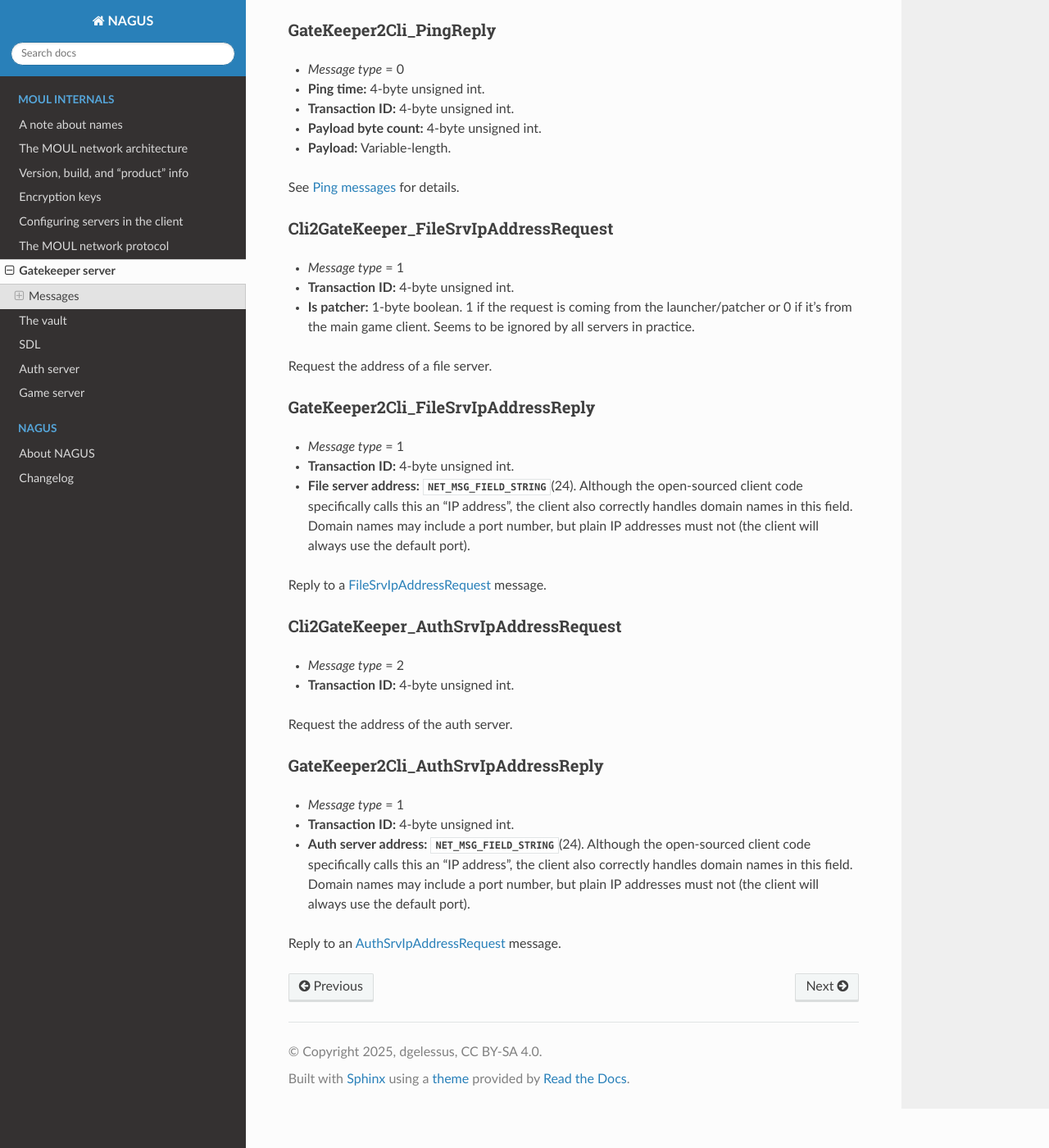
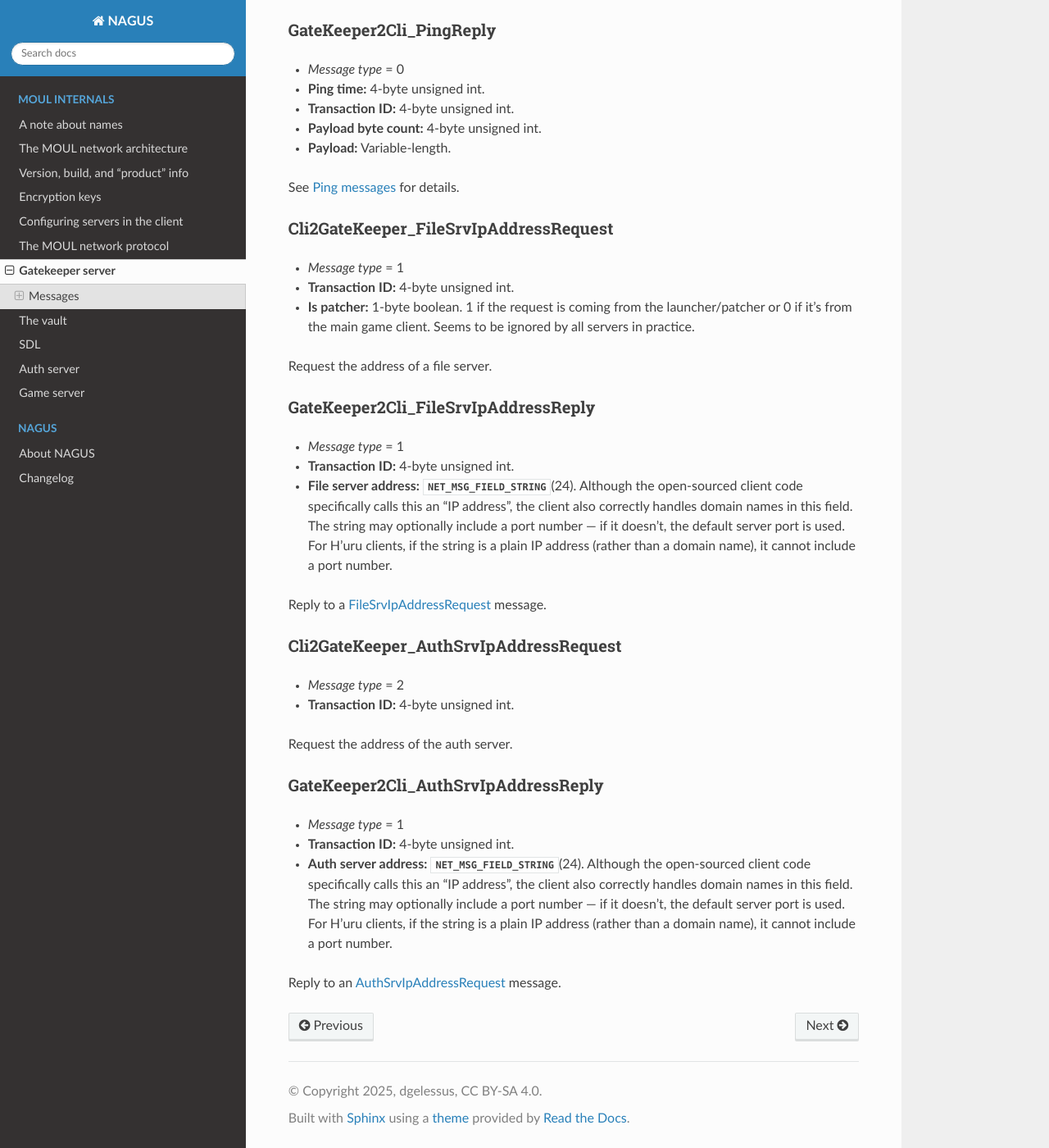
Before and after one commit to dgelessus/NAGUS, a Sphinx documentation site: the page built from docs/uru/gatekeeper_server.rst, in a window 1280 px wide and 1400 px high, scrolled down 946 px. Shown: the whole window at 82% size. Built offline with Sphinx 7.4.7 and the Read the Docs theme 3.1.0, drawn with Linux system fonts in a browser that asks for light colours.

Commit message:
Document H'uru-specific behavior for port numbers sent by gatekeeper

```diff
--- a/docs/uru/gatekeeper_server.rst
+++ b/docs/uru/gatekeeper_server.rst
@@ -86,9 +86,13 @@ GateKeeper2Cli_FileSrvIpAddressReply
 * **File server address:** :c:macro:`NET_MSG_FIELD_STRING`\(24).
   Although the open-sourced client code specifically calls this an "IP address",
   the client also correctly handles domain names in this field.
-  Domain names may include a port number,
-  but plain IP addresses must not
-  (the client will always use the default port).
+  The string may optionally include a port number ---
+  if it doesn't,
+  the default server port is used.
+  For H'uru clients,
+  if the string is a plain IP address
+  (rather than a domain name),
+  it cannot include a port number.
 
 Reply to a :ref:`FileSrvIpAddressRequest <cli2gatekeeper_file_srv_ip_address_request>` message.
 
@@ -112,8 +116,12 @@ GateKeeper2Cli_AuthSrvIpAddressReply
 * **Auth server address:** :c:macro:`NET_MSG_FIELD_STRING`\(24).
   Although the open-sourced client code specifically calls this an "IP address",
   the client also correctly handles domain names in this field.
-  Domain names may include a port number,
-  but plain IP addresses must not
-  (the client will always use the default port).
+  The string may optionally include a port number ---
+  if it doesn't,
+  the default server port is used.
+  For H'uru clients,
+  if the string is a plain IP address
+  (rather than a domain name),
+  it cannot include a port number.
 
 Reply to an :ref:`AuthSrvIpAddressRequest <cli2gatekeeper_auth_srv_ip_address_request>` message.
```
